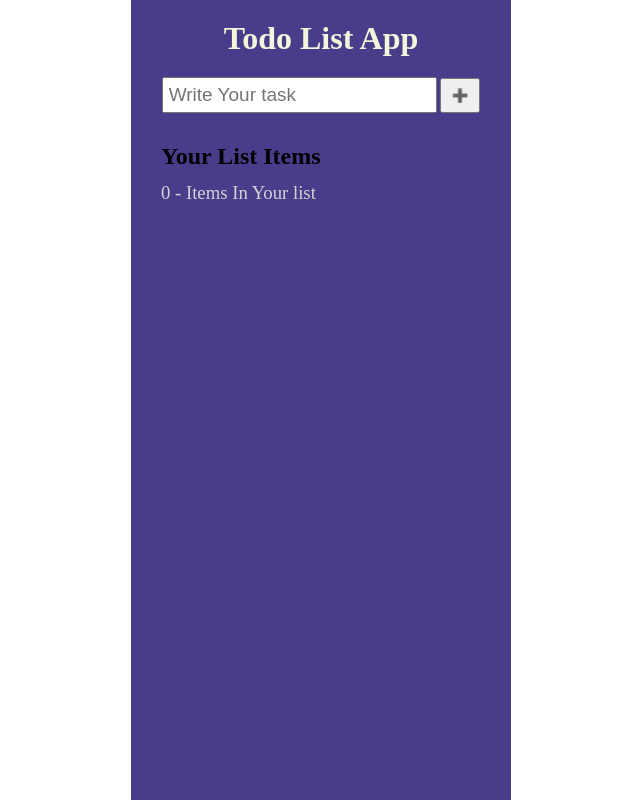
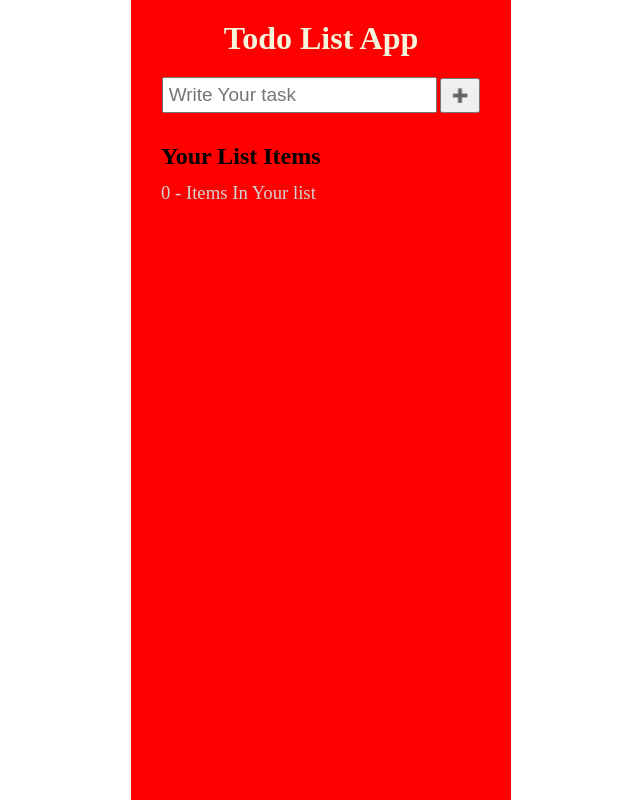
Before and after one commit to fahad0007/MyTodoApp, a React (Create React App) app: page / in a window 1280 px wide. Shown: the whole page, without its empty margins (319-959 px from the left). Built offline with nearby package versions, Linux system fonts and the light colour scheme.

Commit message:
Update App.css

```diff
--- a/src/App.css
+++ b/src/App.css
@@ -8,8 +8,8 @@
 }
 .App{
   max-width: 380px;
-  /* background-color: darkslategray; */
-  background-color: darkslateblue;
+  background-color: red;
+/*   background-color: darkslateblue; */
   min-height: 100vh;
   overflow: scroll;
   margin: auto;
```
